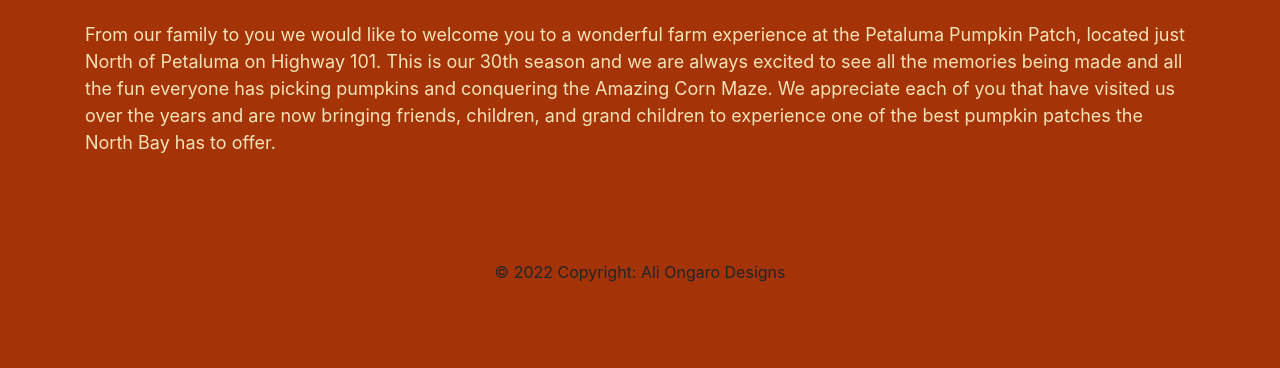
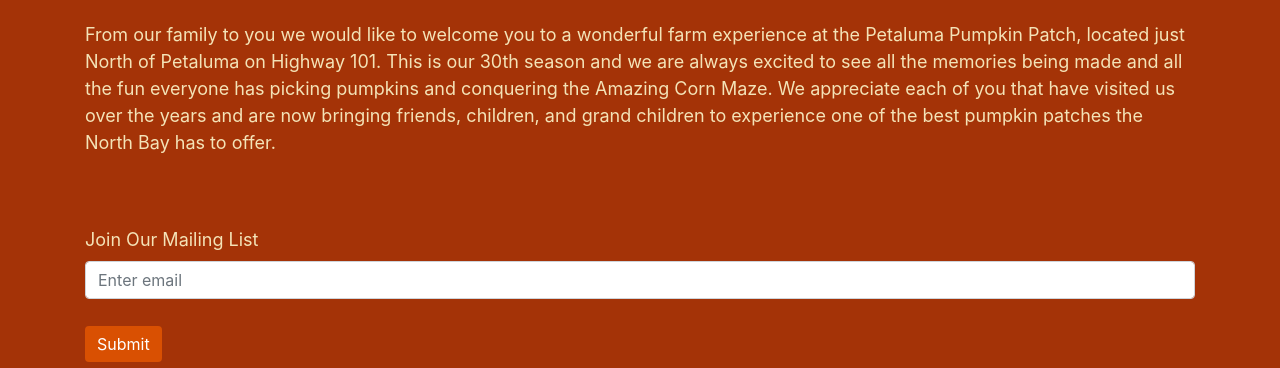
Before and after one commit to Ali-Ongaro/UX_UI_HW_20, a plain HTML site: page index.html in a window 1280 px wide. Shown: the part 1112-1480 px from the top of the page. Before the commit the page ends 1412 px from the top, so only its background shows below. Drawn offline with nearby package versions, Linux system fonts and the light colour scheme.

Commit message:
Edits-Class 9/20

```diff
--- a/index.html
+++ b/index.html
@@ -165,8 +165,23 @@
       alt="Pumpkin Patch">
     <figcaption>From our family to you we would like to welcome you to a wonderful farm experience at the Petaluma Pumpkin Patch, located just North of Petaluma on Highway 101. This is our 30th season and we are always excited to see all the memories being made and all the fun everyone has picking pumpkins and conquering the Amazing Corn Maze. We appreciate each of you that have visited us over the years and are now bringing friends, children, and grand children to experience one of the best pumpkin patches the North Bay has to offer.</figcaption>
   </figure>
+
+  <br>
+<br>
+
+  <form>
+    <div class="form-group">
+      <label for="exampleInputEmail1">Join Our Mailing List</label>
+      <input type="email" class="form-control" id="exampleInputEmail1" aria-describedby="emailHelp" placeholder="Enter email">
+  <br>
+    <button type="submit" class="btn btn-primary">Submit</button>
+  </form>
+
 </div>
 </style>
+
+<br>
+<br>
 
 </body>
 </html>
--- a/styles.css
+++ b/styles.css
@@ -58,4 +58,9 @@
 .container {
     color: #F4E3B7;
     font-size: large;
+    align-items: center;
 }
+
+.form-group {
+    align-items: center;
+}
```
